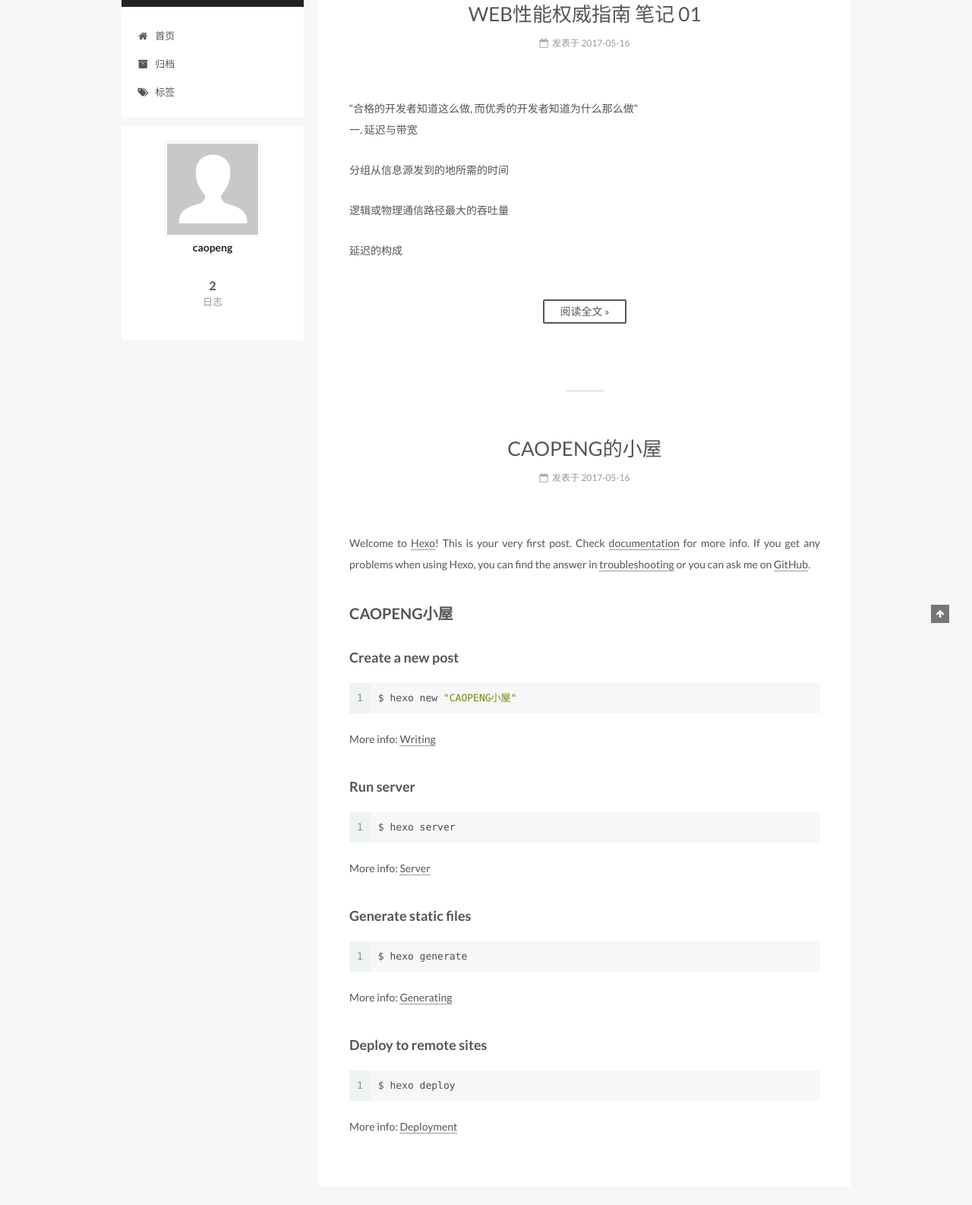
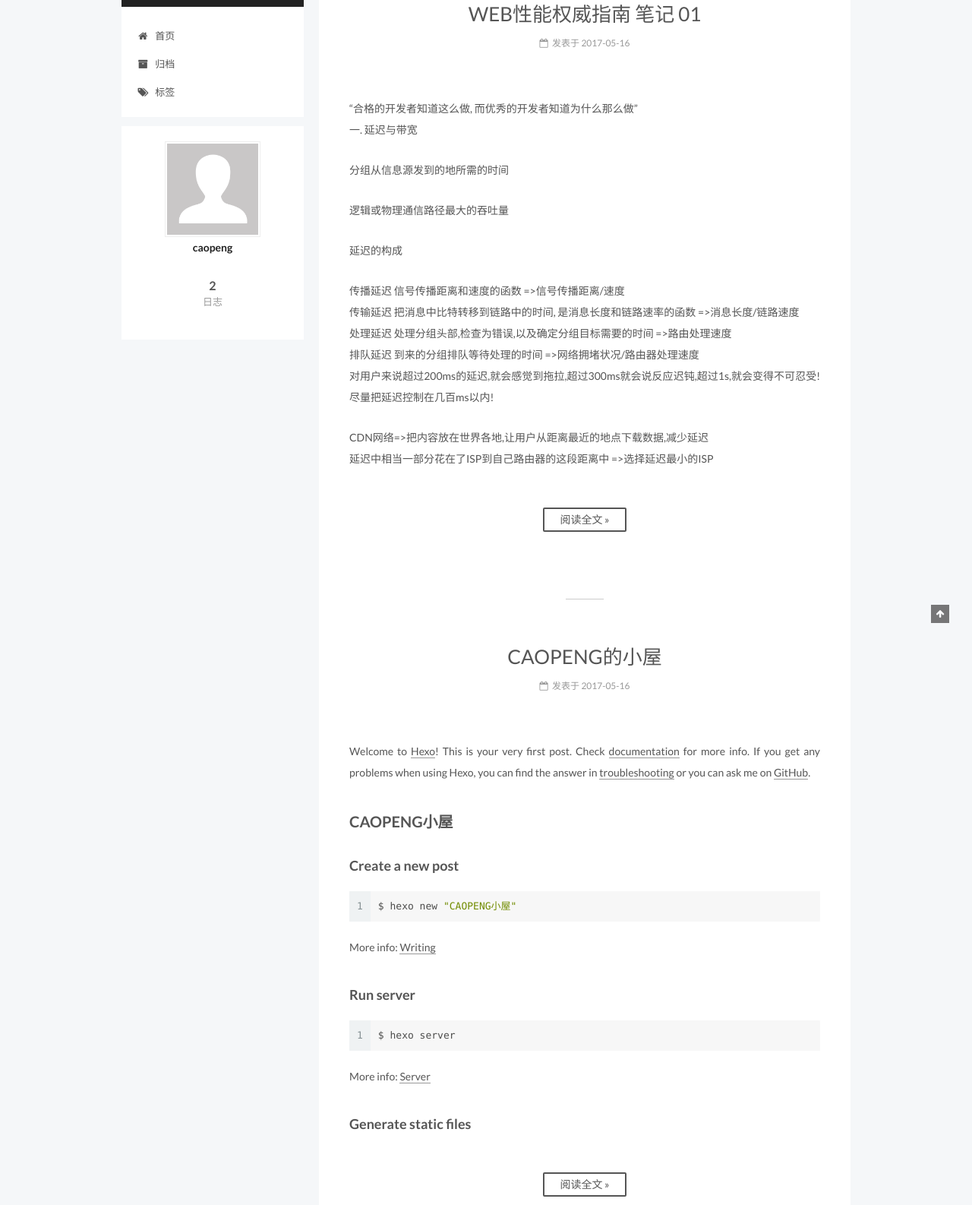
Before and after one commit to caopeng000/caopeng000.github.io, a plain HTML site: page index.html in a window 1280 px wide. Shown: the part 80-1666 px from the top of the page at 76% size. Drawn offline with Linux system fonts and the light colour scheme.

Commit message:
Site updated: 2017-05-16 17:40:26

```diff
--- a/index.html
+++ b/index.html
@@ -321,7 +321,9 @@
           <p>“合格的开发者知道这么做, 而优秀的开发者知道为什么那么做”<br>一. 延迟与带宽</p>
 <p>分组从信息源发到的地所需的时间</p>
 <p>逻辑或物理通信路径最大的吞吐量</p>
-<p>延迟的构成<br>
+<p>延迟的构成</p>
+<p>传播延迟 信号传播距离和速度的函数 =&gt;信号传播距离/速度<br>传输延迟 把消息中比特转移到链路中的时间, 是消息长度和链路速率的函数 =&gt;消息长度/链路速度<br>处理延迟 处理分组头部,检查为错误,以及确定分组目标需要的时间 =&gt;路由处理速度<br>排队延迟 到来的分组排队等待处理的时间 =&gt;网络拥堵状况/路由器处理速度<br>对用户来说超过200ms的延迟,就会感觉到拖拉,超过300ms就会说反应迟钝,超过1s,就会变得不可忍受!尽量把延迟控制在几百ms以内!</p>
+<p>CDN网络=&gt;把内容放在世界各地,让用户从距离最近的地点下载数据,减少延迟<br>延迟中相当一部分花在了ISP到自己路由器的这段距离中 =&gt;选择延迟最小的ISP<br>
           <!--noindex-->
           <div class="post-button text-center">
             <a class="btn" href="/2017/05/16/my-new-post/#more" rel="contents">
@@ -437,18 +439,19 @@
 
 
 
-
-            <p>Welcome to <a href="https://hexo.io/" target="_blank" rel="external">Hexo</a>! This is your very first post. Check <a href="https://hexo.io/docs/" target="_blank" rel="external">documentation</a> for more info. If you get any problems when using Hexo, you can find the answer in <a href="https://hexo.io/docs/troubleshooting.html" target="_blank" rel="external">troubleshooting</a> or you can ask me on <a href="https://github.com/hexojs/hexo/issues" target="_blank" rel="external">GitHub</a>.</p>
+          <p>Welcome to <a href="https://hexo.io/" target="_blank" rel="external">Hexo</a>! This is your very first post. Check <a href="https://hexo.io/docs/" target="_blank" rel="external">documentation</a> for more info. If you get any problems when using Hexo, you can find the answer in <a href="https://hexo.io/docs/troubleshooting.html" target="_blank" rel="external">troubleshooting</a> or you can ask me on <a href="https://github.com/hexojs/hexo/issues" target="_blank" rel="external">GitHub</a>.</p>
 <h2 id="CAOPENG小屋"><a href="#CAOPENG小屋" class="headerlink" title="CAOPENG小屋"></a>CAOPENG小屋</h2><h3 id="Create-a-new-post"><a href="#Create-a-new-post" class="headerlink" title="Create a new post"></a>Create a new post</h3><figure class="highlight bash"><table><tr><td class="gutter"><pre><div class="line">1</div></pre></td><td class="code"><pre><div class="line">$ hexo new <span class="string">"CAOPENG小屋"</span></div></pre></td></tr></table></figure>
 <p>More info: <a href="https://hexo.io/docs/writing.html" target="_blank" rel="external">Writing</a></p>
 <h3 id="Run-server"><a href="#Run-server" class="headerlink" title="Run server"></a>Run server</h3><figure class="highlight bash"><table><tr><td class="gutter"><pre><div class="line">1</div></pre></td><td class="code"><pre><div class="line">$ hexo server</div></pre></td></tr></table></figure>
 <p>More info: <a href="https://hexo.io/docs/server.html" target="_blank" rel="external">Server</a></p>
-<h3 id="Generate-static-files"><a href="#Generate-static-files" class="headerlink" title="Generate static files"></a>Generate static files</h3><figure class="highlight bash"><table><tr><td class="gutter"><pre><div class="line">1</div></pre></td><td class="code"><pre><div class="line">$ hexo generate</div></pre></td></tr></table></figure>
-<p>More info: <a href="https://hexo.io/docs/generating.html" target="_blank" rel="external">Generating</a></p>
-<h3 id="Deploy-to-remote-sites"><a href="#Deploy-to-remote-sites" class="headerlink" title="Deploy to remote sites"></a>Deploy to remote sites</h3><figure class="highlight bash"><table><tr><td class="gutter"><pre><div class="line">1</div></pre></td><td class="code"><pre><div class="line">$ hexo deploy</div></pre></td></tr></table></figure>
-<p>More info: <a href="https://hexo.io/docs/deployment.html" target="_blank" rel="external">Deployment</a></p>
-
-
+<h3 id="Generate-static-files"><a href="#Generate-static-files" class="headerlink" title="Generate static files"></a>Generate static files</h3>
+          <!--noindex-->
+          <div class="post-button text-center">
+            <a class="btn" href="/2017/05/16/hello-world/#more" rel="contents">
+              阅读全文 &raquo;
+            </a>
+          </div>
+          <!--/noindex-->
 
 
     </div>
```
Also changed, not shown: 2017/05/16/hello-world/index.html (+3 -2 lines), 2017/05/16/my-new-post/index.html (+7 -7 lines).
